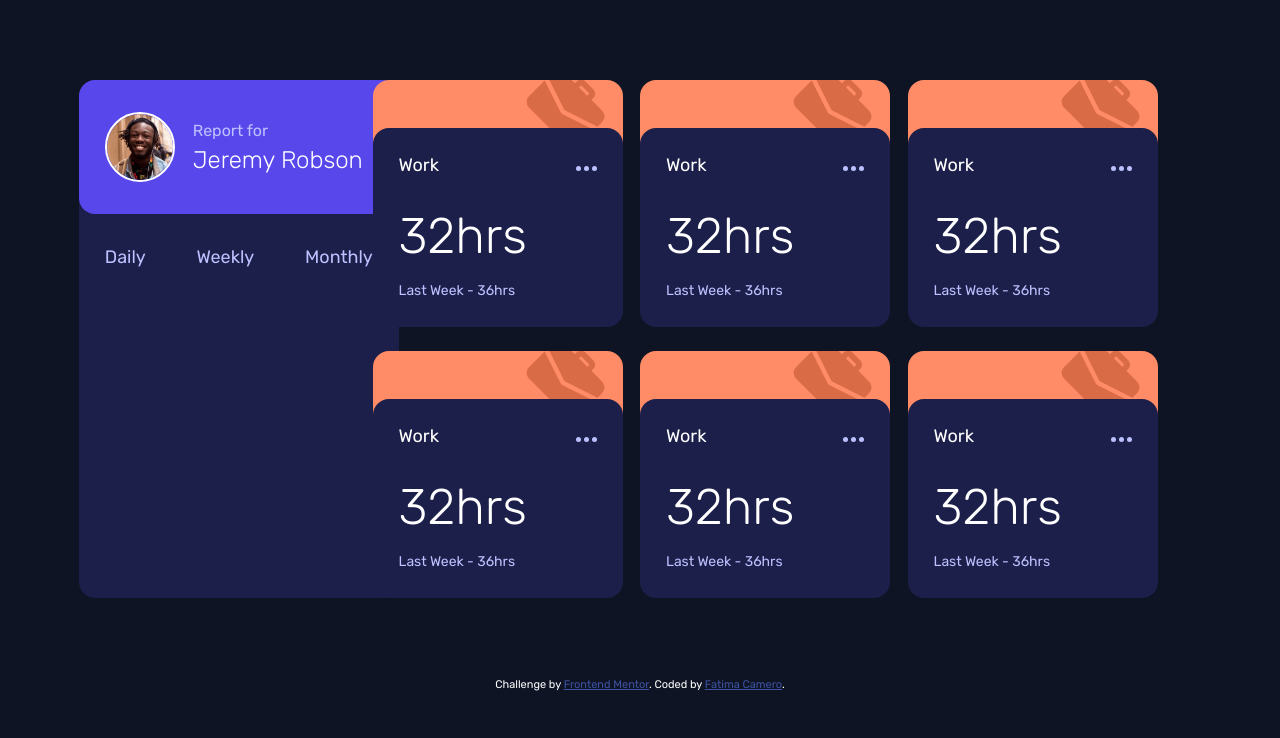
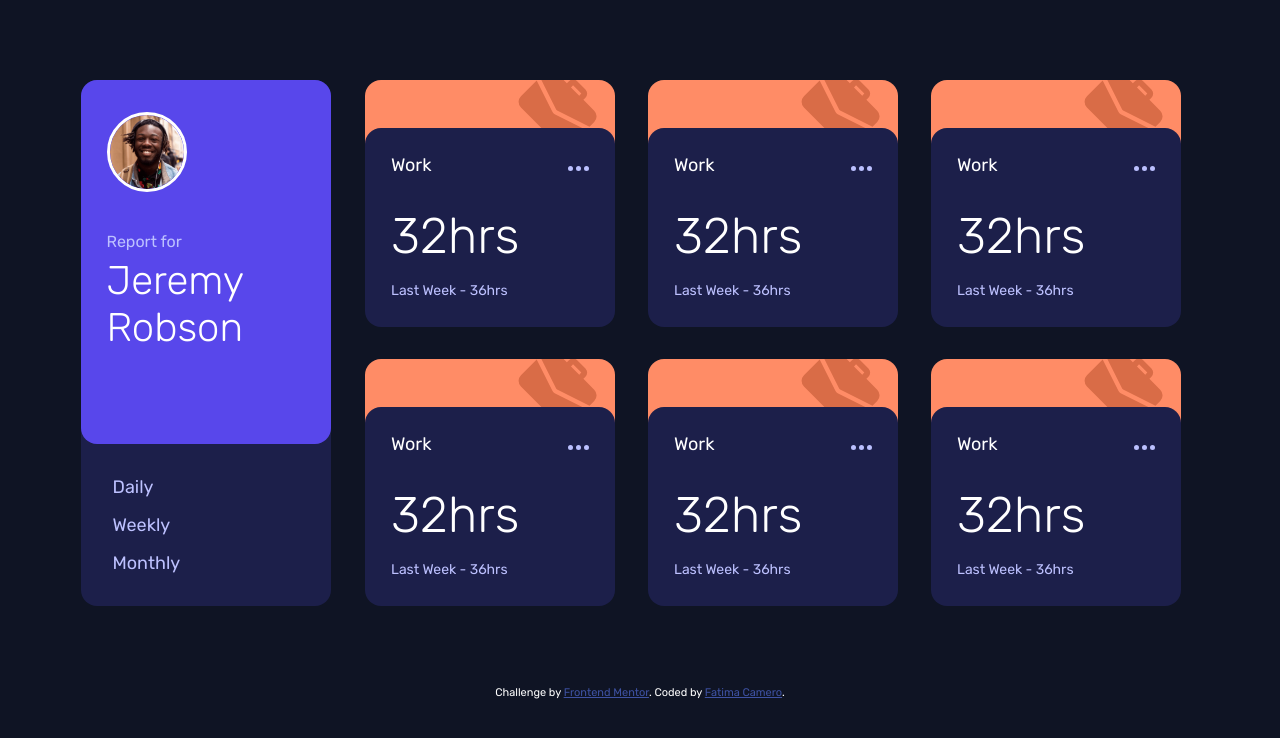
Before and after one commit to timamero/frontend-mentor-time-tracking-dashboard, a React (Vite) app: page / in a window 1280 px wide. Shown: the top 738 px of the page. Built offline with nearby package versions, Linux system fonts and the light colour scheme.

Commit message:
add styling for desktop

```diff
--- a/src/components/Dashboard/Dashboard.module.css
+++ b/src/components/Dashboard/Dashboard.module.css
@@ -1,26 +1,43 @@
 .dashboard {
   display: grid;
+  justify-content: center;
+  align-items: center;
+  grid-template-columns: 100%;
   row-gap: 24px;
 }
 
 @media screen and (min-width: 600px) {
   .dashboard {
     grid-template-columns: 50% 50%;
+    column-gap: 20px;
+    row-gap: 32px;
   }
 
-  .dashboard > *:first-child {
+  /* .dashboard > *:first-child {
     grid-column: 1 / span 2;
     justify-self: center;
+  } */
+  .dashboard > *:first-child {
+    grid-column-start: 1;
+    grid-column-end: 3;
+    justify-self: center;
+  }
+
+  .dashboard > *:not(:first-child) {
+    align-self: center;
   }
 }
 
 @media screen and (min-width: 1200px) {
   .dashboard {
     grid-template-columns: repeat(4, 25%);
+    column-gap: 16px;
   }
 
   .dashboard > *:first-child {
-    grid-column: 1 / span 1;
-    grid-row: 1 / span 2;
+    grid-column-start: 1;
+    grid-column-end: 2;
+    grid-row-start: 1;
+    grid-row-end: 3;
   }
 }
--- a/src/components/TimeCard/TimeCard.js
+++ b/src/components/TimeCard/TimeCard.js
@@ -2,13 +2,11 @@ import React from 'react'
 import styles from './TimeCard.module.css'
 
 const TimeCard = () => {
-  const headerBackgroundColor = getComputedStyle(document.body).getPropertyValue('--lightRed1')
-
   return (
     <div className={styles.card}>
       <div
         className={styles.background}
-        style={{backgroundColor: headerBackgroundColor}}
+        style={{backgroundColor: 'var(--lightRed1)'}}
       >
         <div className={styles.iconWrapper}>
           <img src={require('../../images/icon-work.svg')} />
--- a/src/components/UserCard/UserCard.module.css
+++ b/src/components/UserCard/UserCard.module.css
@@ -16,7 +16,7 @@
 
 .header img {
   width: 70px;
-  border: 2px solid #fff;
+  border: 3px solid #fff;
   border-radius: 70px;
 }
 
@@ -46,3 +46,36 @@
   font-family: var(--mainFont);
   font-size: 18px;
 }
+
+@media screen and (min-width: 1200px) {
+  .card {
+    display: flex;
+    flex-direction: column;
+    justify-content: flex-end;
+    width: var(--desktopCardWidth);
+    height: 100%;
+    margin-right: 20px;
+  }
+
+  .header {
+    height: 100%;
+    flex-direction: column;
+    align-items: flex-start;
+  }
+
+  .header img {
+    width: 80px;
+    margin-bottom: 40px;
+  }
+
+  .header p:nth-child(2) {
+    font-size: 40px;
+  }
+
+  .menu {
+    flex-direction: column;
+    align-items: flex-start;
+    row-gap: 16px;
+    padding: 32px 32px;
+  }
+}
```
